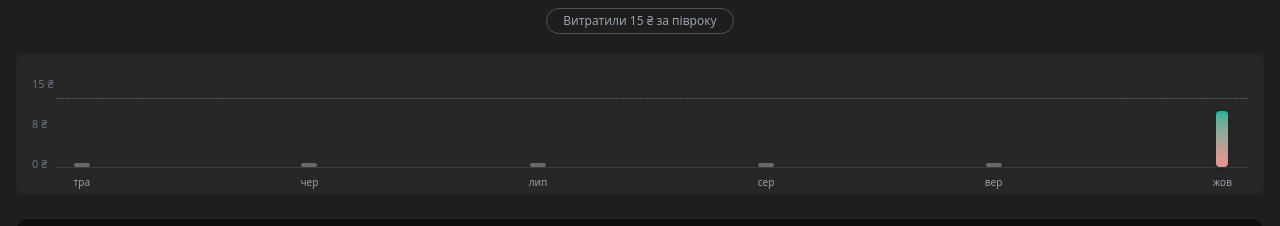
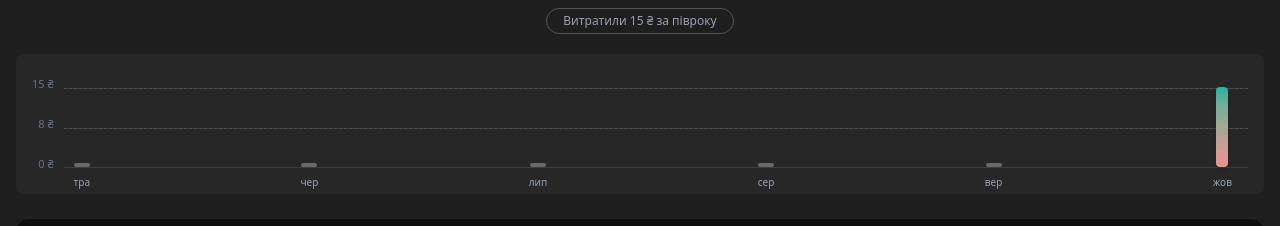
Before and after one commit to payton-ggg/mono-bill, a React (Vite) app: page / in a window 1280 px wide. Shown: the part 604-830 px from the top of the page. Built offline with nearby package versions, Linux system fonts and the light colour scheme.

Commit message:
style(ui): adjust chart layout and styling for better readability
- Reposition horizontal lines and add an additional divider
- Right-align y-axis labels
- Increase height of main chart column

```diff
--- a/src/App.tsx
+++ b/src/App.tsx
@@ -94,12 +94,13 @@ export default function EPassPixel() {
               <div className="mt-5">
                 <div className="rounded-lg bg-[#272727] p-4 h-[140px] relative overflow-hidden">
                   {/* ГОРИЗОНТАЛЬНЫЕ ЛИНИИ */}
-                  <div className="absolute left-10 right-4 top-[44px] h-[1px] bg-white/10 border-dashed border-t border-white/10"></div>
-                  <div className="absolute left-10 right-4 bottom-[26px] h-[1px] bg-white/10"></div>
+                  <div className="absolute left-12 right-4 top-[34px] h-[1px] bg-white/10 border-dashed border-t border-white/10"></div>
+                  <div className="absolute left-12 right-4 top-[74px] h-[1px] bg-white/10 border-dashed border-t border-white/10"></div>
+                  <div className="absolute left-12 right-4 bottom-[26px] h-[1px] bg-white/10"></div>
 
                   <div className="h-full flex items-end gap-3 relative z-10">
                     {/* ЛЕВАЯ Ось значений */}
-                    <div className="flex flex-col justify-between text-[11px] text-gray-500 mr-2 h-full py-[6px]">
+                    <div className="flex flex-col text-right justify-between text-[11px] text-gray-500 mr-2 h-full py-[6px]">
                       <div>15 ₴</div>
                       <div>8 ₴</div>
                       <div>0 ₴</div>
@@ -120,7 +121,7 @@ export default function EPassPixel() {
 
                       {/* Большой столбец */}
                       <div className="flex flex-col items-center">
-                        <div className="w-[12px] h-[56px] rounded-sm bg-gradient-to-b from-[#14B39C] to-[#EB9191] shadow-md"></div>
+                        <div className="w-[12px] h-[80px] rounded-sm bg-gradient-to-b from-[#14B39C] to-[#EB9191] shadow-md"></div>
                         <div className="text-[10px] text-gray-400 mt-2">
                           жов
                         </div>
```
Also changed, not shown: public/buttons.PNG (added).
